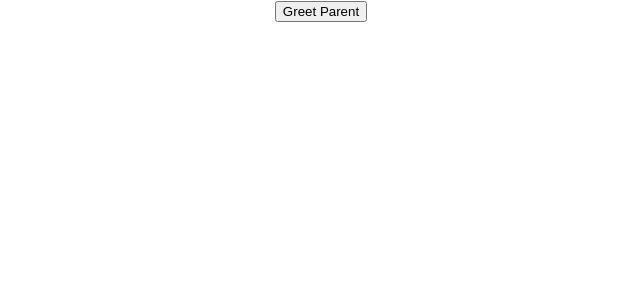
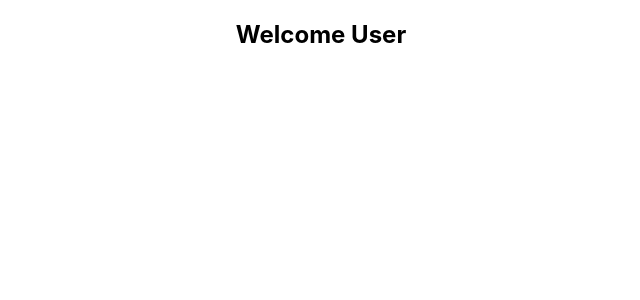
Before and after one commit to GeekShubhamRajput/react-fundamentals-crash-course, a React (Create React App) app in the folder demo-app/: page / in a window 1280 px wide. Shown: the top 300 px of the page, without its empty margins (319-959 px from the left). Built offline with nearby package versions, Linux system fonts and the light colour scheme.

Commit message:
Conditional rendering

```diff
--- a/demo-app/src/App.js
+++ b/demo-app/src/App.js
@@ -1,11 +1,11 @@
 import logo from './logo.svg';
 import './App.css';
-import { ParentComponent } from './components/ParentComponent';
+import { Welcome } from './components/WelcomeUser';
 
 function App() {
   return (
     <div className="App">
-      <ParentComponent />
+      <Welcome />
     </div>
   );
 }
--- /dev/null
+++ b/demo-app/src/components/WelcomeUser.js
@@ -0,0 +1,10 @@
+export const Welcome = () => {
+  const isLoggedIn = false
+
+  return(
+    <>
+      <h2>Welcome {isLoggedIn ? 'Shubham' : 'User'}</h2>
+      <h2> {isLoggedIn && 'Welcome Shubham'}</h2>
+    </>
+  )
+}
```
